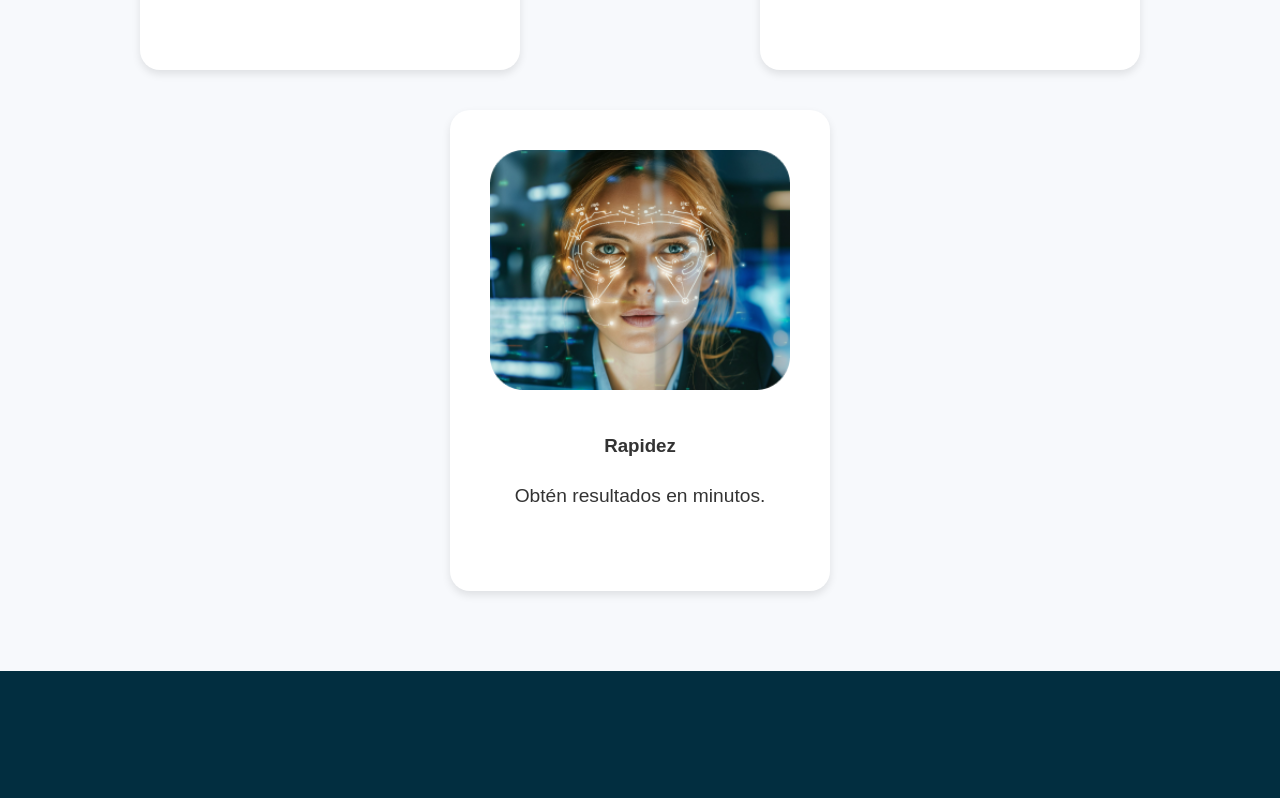
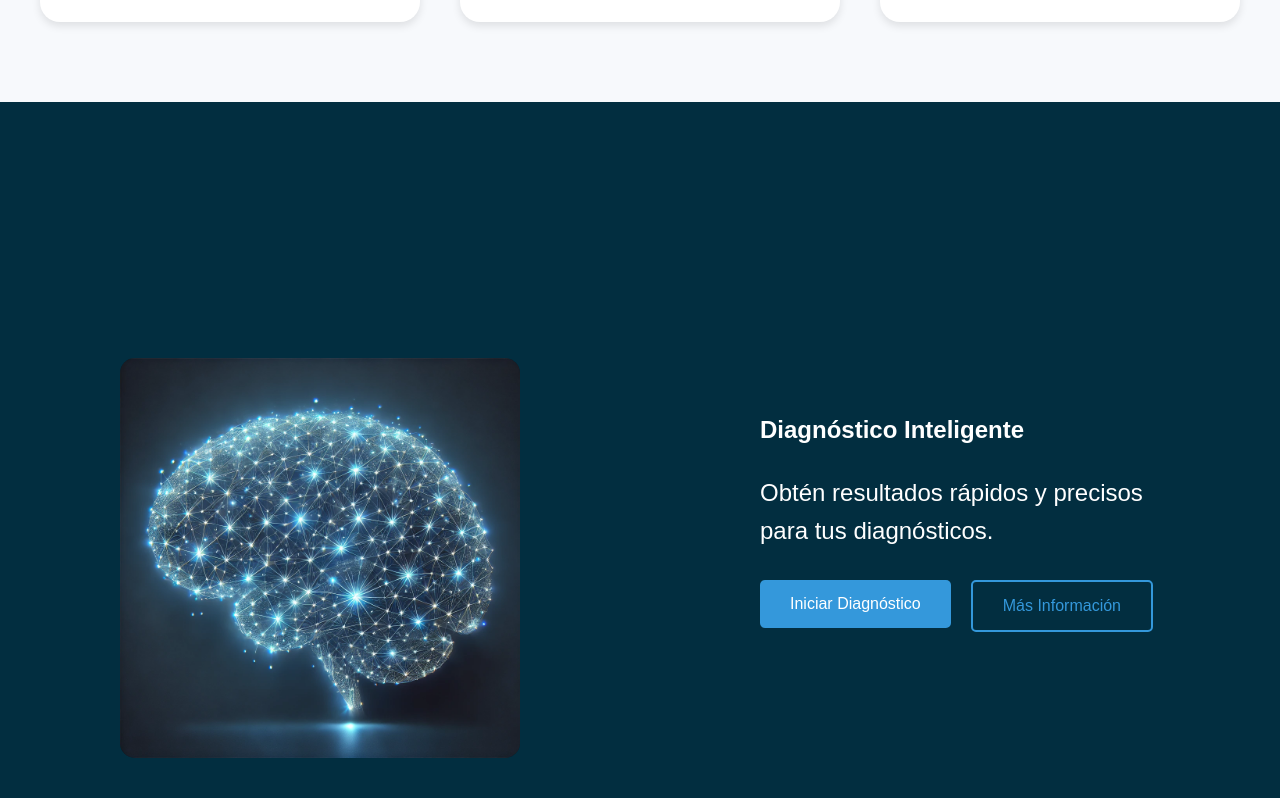
Before and after one commit to Mumoide/Medical-AID, a React (Create React App) app in the folder Codigo/frontend/: page / in a window 1280 px wide. Shown: the part 2318-3116 px from the top of the page. Built offline with nearby package versions, Linux system fonts and the light colour scheme.

Commit message:
HomePage Styling For Mobile Users

```diff
--- a/Codigo/frontend/src/App.js
+++ b/Codigo/frontend/src/App.js
@@ -1,7 +1,6 @@
 import React, { useState } from 'react';
 import { BrowserRouter as Router, Route, Routes } from 'react-router-dom';
 import Navbar from './Components/Navbar/Navbar';
-import DiagnosticPage from './Views/DiagnosticPage/DiagnosticPage';
 import RegisterPage from './Views/RegisterPage/RegisterPage';
 import LoginForm from './Views/LoginForm/LoginForm';
 import AdminPage from './Views/AdminPage/AdminPage'; // Import the AdminPage component
@@ -47,8 +46,6 @@ function App() {
           {/* Home Page */}
           <Route path="/" element={<HomePage />} />
 
-          {/* Diagnostic Page */}
-          <Route path="/diagnostico" element={<DiagnosticPage />} />
           {/* Registration Page */}
           <Route path="/registro" element={<RegisterPage />} />
           {/* Login Page */}
--- a/Codigo/frontend/src/Components/Navbar/Navbar.css
+++ b/Codigo/frontend/src/Components/Navbar/Navbar.css
@@ -1,6 +1,6 @@
 /* Navbar Styles */
 .navbar {
-  background-color: white;
+  background-color: #ffffff;
   display: flex;
   justify-content: space-between;
   align-items: center;
@@ -70,13 +70,13 @@
 }
 
 .dropdown-menu {
-  background-color: white;
+  background-color: rgba(0, 138, 144, 1);
   border-radius: 10px;
   position: absolute;
   top: 70px;
   right: 0;
   left: 0;
-  width: 90%;
+  width: 30%;
   margin: 0 auto;
   box-shadow: 0 4px 6px rgba(0, 0, 0, 0.1);
   padding: 15px 0;
@@ -86,10 +86,9 @@
 
 .dropdown-item {
   padding: 10px 20px;
-  text-align: center;
   text-decoration: none;
   font-size: 1rem;
-  color: #333;
+  color: #ffffff;
 }
 
 .dropdown-item:hover {
@@ -97,7 +96,7 @@
 }
 
 .dropdown-item:active {
-  background-color: #3498db;
+  background-color: #ffffff4f;
   color: white;
 }
 
--- a/Codigo/frontend/src/Components/Navbar/Navbar.jsx
+++ b/Codigo/frontend/src/Components/Navbar/Navbar.jsx
@@ -71,7 +71,7 @@ function Navbar({ isLoggedIn, userEmail, onLogout }) {
             <a className="dropdown-item" href="/admin">
               Administración
             </a>
-            <a className="dropdown-item" href="/spinner">
+            <a className="dropdown-item" href="/about-us">
               Nosotros
             </a>
             {!isLoggedIn ? (
--- a/Codigo/frontend/src/Views/HardForm/SymptomsForm.css
+++ b/Codigo/frontend/src/Views/HardForm/SymptomsForm.css
@@ -107,10 +107,9 @@ display: flex;
 }
 
 .diagnostic-image {
-  margin-top: 100px;
+  margin-top: 60px;
   max-width: 70%; /* Reducir ligeramente el ancho máximo para darle más espacio al contenedor */
   height: auto; /* Mantiene la proporción de la imagen */
-  margin-left: 190px;
 }
 
 .combobox-container {
--- a/Codigo/frontend/src/Views/HomePage/HomePage.css
+++ b/Codigo/frontend/src/Views/HomePage/HomePage.css
@@ -224,7 +224,6 @@
   background-color: white;
   border-radius: 20px;
   padding: 40px; /* Reduced padding for smaller screens */
-  width: 100%; /* Set width to 100% for smaller screens */
   max-width: 300px;
   margin: 20px;
   text-align: center;
@@ -232,7 +231,7 @@
 }
 
 .beneficio-homepage img {
-  width: 100%; /* Full width for responsiveness */
+  width: 80%; /* Full width for responsiveness */
   height: auto;
   margin-bottom: 15px;
 }
@@ -381,31 +380,47 @@
   }
 }
 
-/* General fix to ensure elements do not overflow on mobile */
-.main-container {
-  box-sizing: border-box;
-}
-
 .diagnostic-container {
   display: flex;
-  justify-content: space-around;
+  flex-direction: column;
+
   align-items: center;
   height: 100vh;
   background-color: #022E40;
-  padding: 20px;
+
+  text-align: center;
+}
+
+/* Desktop view */
+@media (min-width: 768px) {
+  .diagnostic-container {
+    flex-direction: row;
+    justify-content: space-around;
+    text-align: left;
+  }
+
+  .diagnostic-content {
+    max-width: 400px;
+  }
 }
 
 .diagnostic-image img {
-  border-radius: 15px; /* Rounds the corners */
+  border-radius: 15px;
   max-width: 400px;
   width: 100%;
   height: auto;
   background-color: #03202c;
 }
 
+.diagnostic-image v2{
+  width: 100%; /* Full width for responsiveness */
+  height: auto;
+  margin-bottom: 15px;
+}
+
 .diagnostic-content {
-  text-align: center;
   color: white;
+  margin-top: 20px; /* Adds space on mobile view */
 }
 
 .diagnostic-content p {
@@ -416,6 +431,23 @@
 .diagnostic-buttons {
   display: flex;
   gap: 20px;
+  flex-direction: column; /* Stack buttons on mobile */
+}
+
+@media (min-width: 768px) {
+  .diagnostic-buttons {
+    flex-direction: row; /* Side by side on desktop */
+  }
+}
+
+.start-diagnostic, .more-info {
+  background-color: #3498db;
+  border: none;
+  padding: 15px 30px;
+  color: white;
+  font-size: 1rem;
+  cursor: pointer;
+  border-radius: 5px;
 }
 
 .more-info {
@@ -424,12 +456,15 @@
   color: #3498db;
 }
 
-
+.start-diagnostic:hover {
+  background-color: #2980b9;
+}
 
 .more-info:hover {
   background-color: #3498db;
   color: white;
 }
+
 
 .comments-section {
   display: flex;
--- a/Codigo/frontend/src/Views/HomePage/HomePage.jsx
+++ b/Codigo/frontend/src/Views/HomePage/HomePage.jsx
@@ -1,5 +1,6 @@
 import { Link } from "react-router-dom"; // Import Link from react-router-dom
 import "./HomePage.css"
+import "../LoginForm/LoginForm.css"
 
 const HomePage = () => {
   return (
@@ -18,7 +19,7 @@ const HomePage = () => {
             síntomas ingresados.
           </p>
           <button
-            className="start-diagnostic"
+            className="cta-button-homepage"
             onClick={() => document.getElementById("diagnostic-section").scrollIntoView({ behavior: "smooth" })}
           >
             Iniciar Diagnóstico
@@ -98,9 +99,11 @@ const HomePage = () => {
 
  {/* Diagnostic Section */}
  <div className="diagnostic-container" id="diagnostic-section">
-    <div className="diagnostic-image">
-        <img src="/images/brain-image.png" alt="Diagnostic List" />
+
+    <div className="diagnostic-image v2">
+        <img src="/images/brain-image.png" alt="Diagnostic List" className="diagnostic-image img"/>
     </div>
+
     <div className="diagnostic-content">
         <h2>Diagnóstico Inteligente</h2>
         <p>Obtén resultados rápidos y precisos para tus diagnósticos.</p>
```
